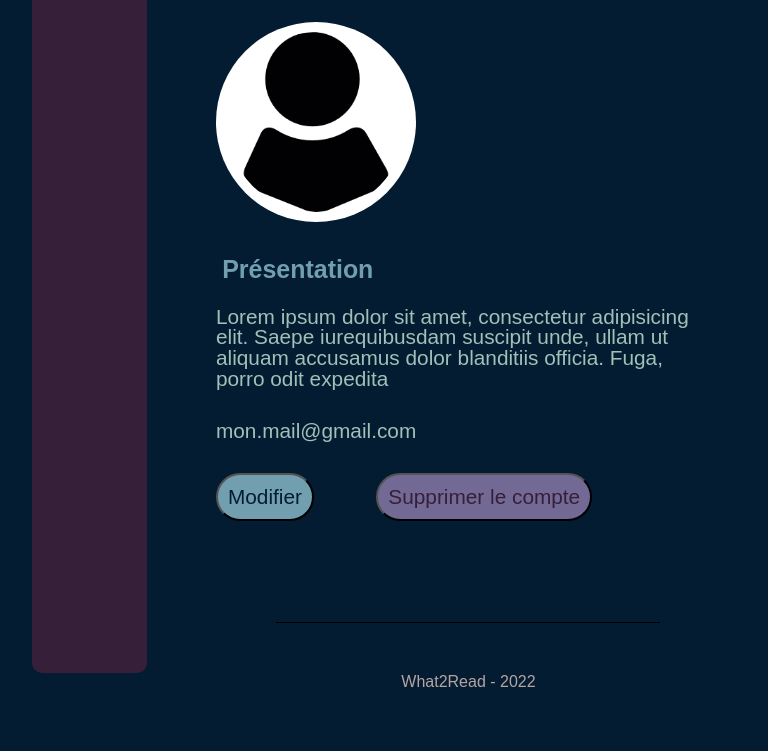
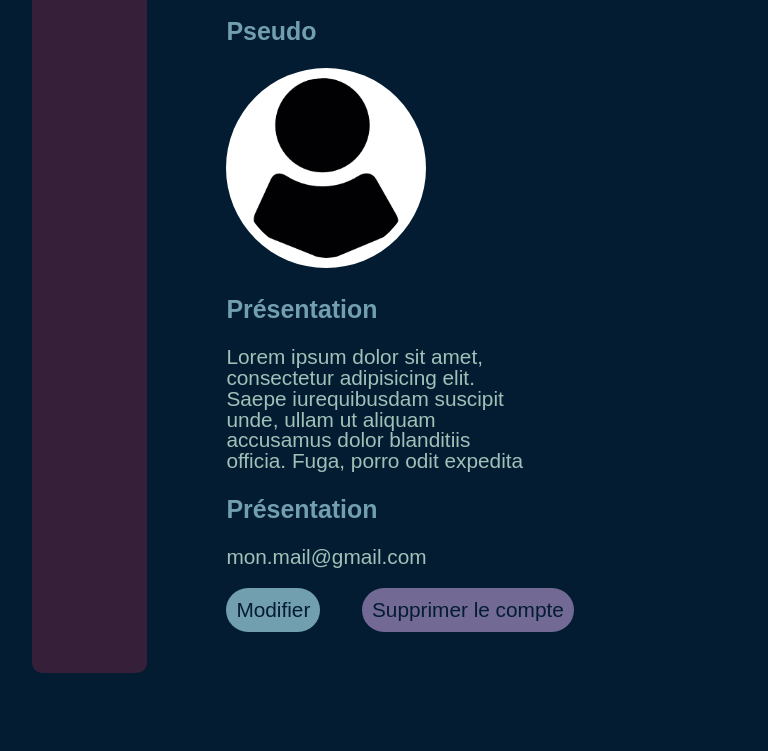
Before and after one commit to alanhoudus/what2read, a React app: page /profil in a window 768 px wide. Shown: the part 127-878 px from the top of the page. Built offline with nearby package versions, Linux system fonts and the light colour scheme.

Commit message:
fix css on profile and edit profile

```diff
--- a/src/components/Profile/EditProfile/editprofile.scss
+++ b/src/components/Profile/EditProfile/editprofile.scss
@@ -74,19 +74,7 @@
 // responsive desktop
 @media (min-width: 768px) {
 .editprofile {
-  font-size: calc(vars.$fontSize * 1.3);
   color: vars.$fontColor;
-
-      // &-logo {
-      //   width: 5%;
-      //   height: auto;
-      //   position: absolute;
-      //   top: 2%;
-      //   right: 2%;
-      //   background-color: #fff;
-      //   border-radius: 50%;
-      //   padding: calc(vars.$gutter / 2);
-      // }
 
       &-contentGroup {
         margin-left: calc(vars.$gutter * 1.5);
@@ -107,18 +95,22 @@
         border-radius: 50%;
         background-color: #fff;
         display: block;
-        padding: calc(vars.$gutter / 2);
+        padding: calc(vars.$gutter * 0.5);
       }
 
       &.title {
-        font-size: 1.5em;
+        font-size: calc(vars.$fontSize * 2);
         color: vars.$thirdColor;
         font-weight: bold;
         margin-bottom: calc(vars.$gutter * 1.5);
+
+        &-description {
+          font-size: calc(vars.$fontSize * 1.5);
+        }
       }
 
       &.subtitle {
-        font-size: 1.2em;
+        font-size: calc(vars.$fontSize * 1.2);
         color: vars.$thirdColor;
         font-weight: bold;
         margin-bottom: vars.$gutter;
@@ -129,7 +121,8 @@
         background-color: vars.$thirdColor;
         margin-bottom: vars.$gutter;
         border-radius: 30px;
-        font-size: 1em;
+        border: none;
+        font-size: calc(vars.$gutter * 0.8);
         padding: 10px;
       }
 
--- a/src/components/Profile/index.js
+++ b/src/components/Profile/index.js
@@ -6,28 +6,29 @@ import profileicon from '../../assets/images/profileicon.png';
 const Profile = () => (
   <div>
     <div className="profile">
-      {/* <img alt="profileicon" src={profileicon} className="profile-logo" /> */}
       <div className="profile-contentGroup">
         <h2 className="profile-content title">Mon profil</h2>
-        <h3 className="profile-content subtitle">Pseudo
+        <h3 className="profile-content  title-second">Pseudo
         </h3>
 
         <img alt="profileicon" src={profileicon} className="profile-content avatar" />
-        <div className="profile-content subtitle">Présentation
-        </div>
-        <p className="profile-content description">
+        <h3 className="profile-content  title-second">Présentation
+        </h3>
+        <p className="profile-content description text">
           Lorem ipsum dolor sit amet, consectetur
           adipisicing elit. Saepe iurequibusdam suscipit unde, ullam ut aliquam accusamus
           dolor blanditiis officia. Fuga, porro odit expedita
         </p>
+        <h3 className="profile-content title-second">Présentation
+        </h3>
         <p className="profile-content mail">mon.mail@gmail.com</p>
         <Link
           to="/profil/edition"
           key="1"
         >
-          <button className="profile-content button-edit" type="button">Modifier</button>
+          <button className="profile-content button edit" type="button">Modifier</button>
         </Link>
-        <button className="profile-content button-delete" type="button">Supprimer le compte</button>
+        <button className="profile-content button delete" type="button">Supprimer le compte</button>
       </div>
     </div>
   </div>
--- a/src/components/Profile/profile.scss
+++ b/src/components/Profile/profile.scss
@@ -4,52 +4,62 @@
 @media (max-width: 768px) {
   .profile {
     color: vars.$fontColor;
-    display: flex;
 
     &-logo {
       display: none;
     }
     &-contentGroup {
-        margin: 0 calc(vars.$gutter * 1.5);
-        padding-top: calc(vars.$gutter * 1);
+        padding: calc(vars.$gutter * 2);
     }
     &-content {
-      margin: 0 calc(vars.$gutter * 1.5) calc(vars.$gutter * 1.5) calc(vars.$gutter * 1.5);
 
       &.avatar {
         width: 200px;
         height: auto;
+
         background-color: #fff;
         border-radius: 50%;
         padding: 10px;
       }
       &.title {
-        font-size: 1.5em;
+        font-size: calc(vars.$fontSize * 2);
         color: vars.$thirdColor;
         font-weight: bold;
+
         margin-bottom: calc(vars.$gutter * 1.5);
-      }
-      &.subtitle {
-        font-size: 1.2em;
+
+        &-second {
+          font-size: calc(vars.$fontSize * 1.2);
           color: vars.$thirdColor;
           font-weight: bold;
-        margin-bottom: vars.$gutter;
+          margin: calc(vars.$gutter * 1) 0;
+
       }
-      &.button-edit {
+    }
+
+      &.description.text {
+        margin-bottom: calc(vars.$gutter * 1);
+      }
+
+      &.mail {
+        margin-bottom: calc(vars.$gutter * 1);
+      }
+
+      &.button {
         color: vars.$mainColor;
+        border-radius: 30px;
+        border: none;
+        font-size: calc(vars.$fontSize * 1);
+        padding: 10px;
+
+        &.edit {
           background-color: vars.$thirdColor;
-        margin-bottom: vars.$gutter;
-        border-radius: 30px;
-        font-size: 1em;
-        padding: 10px;
+          margin-right: calc(vars.$gutter * 2);
         }
-      &.button-delete {
-        color: vars.$secondaryColor;
+
+        &.delete {
           background-color: vars.$fourthColor;
-        margin-bottom: vars.$gutter;
-        border-radius: 30px;
-        font-size: 1em;
-        padding: 10px;
+        }
       }
     }
   }
@@ -58,68 +68,68 @@
 // responsive desktop
 @media (min-width: 768px) {
   .profile {
-    // to have the content not hidden by the nav menu on desktop
-    left: 20%;
     font-size: 1.3em;
 
-    &-title {
-    display: flex;
-    align-self: flex-start;
-    margin-left: 8%;
-    }
-
-    // &-logo {
-    //   width: 70px;
-    //   height: auto;
-    //   position: absolute;
-    //   top: 10px;
-    //   right: 10px;
-    //   // background-color: #fff;
-    //   border-radius: 50%;
-    //   padding: 10px;
-    // }
     &-contentGroup {
-      margin: 0 calc(vars.$gutter * 1.5);
-      padding-top: calc(vars.$gutter * 1);
+      margin-left: calc(vars.$gutter * 1.5);
+      padding-top: calc(vars.$gutter * 2);
   }
   &-content {
-    margin: 0 calc(vars.$gutter * 1.5) calc(vars.$gutter * 1.5) calc(vars.$gutter * 1.5);
 
     &.avatar {
       width: 200px;
       height: auto;
+
       background-color: #fff;
       border-radius: 50%;
+
       padding: 10px;
     }
+
     &.title {
-      font-size: 1.5em;
+      font-size: calc(vars.$fontSize * 2);
       color: vars.$thirdColor;
       font-weight: bold;
+
       margin-bottom: calc(vars.$gutter * 1.5);
-    }
-    &.subtitle {
-      font-size: 1.2em;
+
+      &-second {
+        font-size: calc(vars.$fontSize * 1.2);
         color: vars.$thirdColor;
         font-weight: bold;
-      margin-bottom: vars.$gutter;
+        margin: calc(vars.$gutter * 1) 0;
+
     }
-    &.button-edit {
+  }
+
+    &.description {
+      margin-bottom: calc(vars.$gutter * 1);
+
+      &.text {
+        width: 60%;
+      }
+    }
+
+    &.mail {
+      margin-bottom: calc(vars.$gutter * 1);
+    }
+
+      &.button {
         color: vars.$mainColor;
+        border-radius: 30px;
+        border: none;
+        font-size: calc(vars.$fontSize * 1);
+        padding: 10px;
+
+        &.edit {
           background-color: vars.$thirdColor;
-      margin-bottom: vars.$gutter;
-      border-radius: 30px;
-      font-size: 1em;
-      padding: 10px;
+          margin-right: calc(vars.$gutter * 2);
         }
-    &.button-delete {
-      color: vars.$secondaryColor;
+
+        &.delete {
           background-color: vars.$fourthColor;
-      margin-bottom: vars.$gutter;
-      border-radius: 30px;
-      font-size: 1em;
-      padding: 10px;
         }
    }
   }
   }
+}
```
Lines whose indentation alone changed are shown as unchanged.
